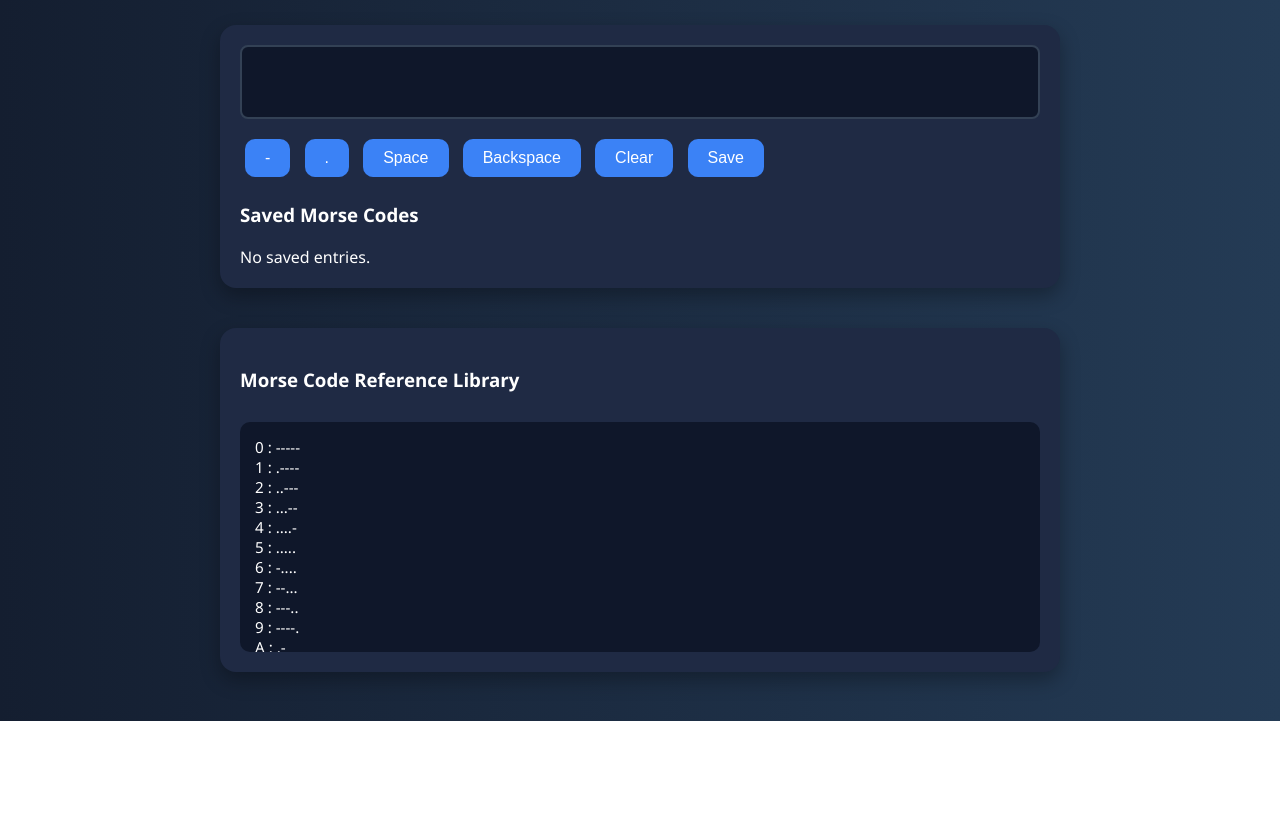
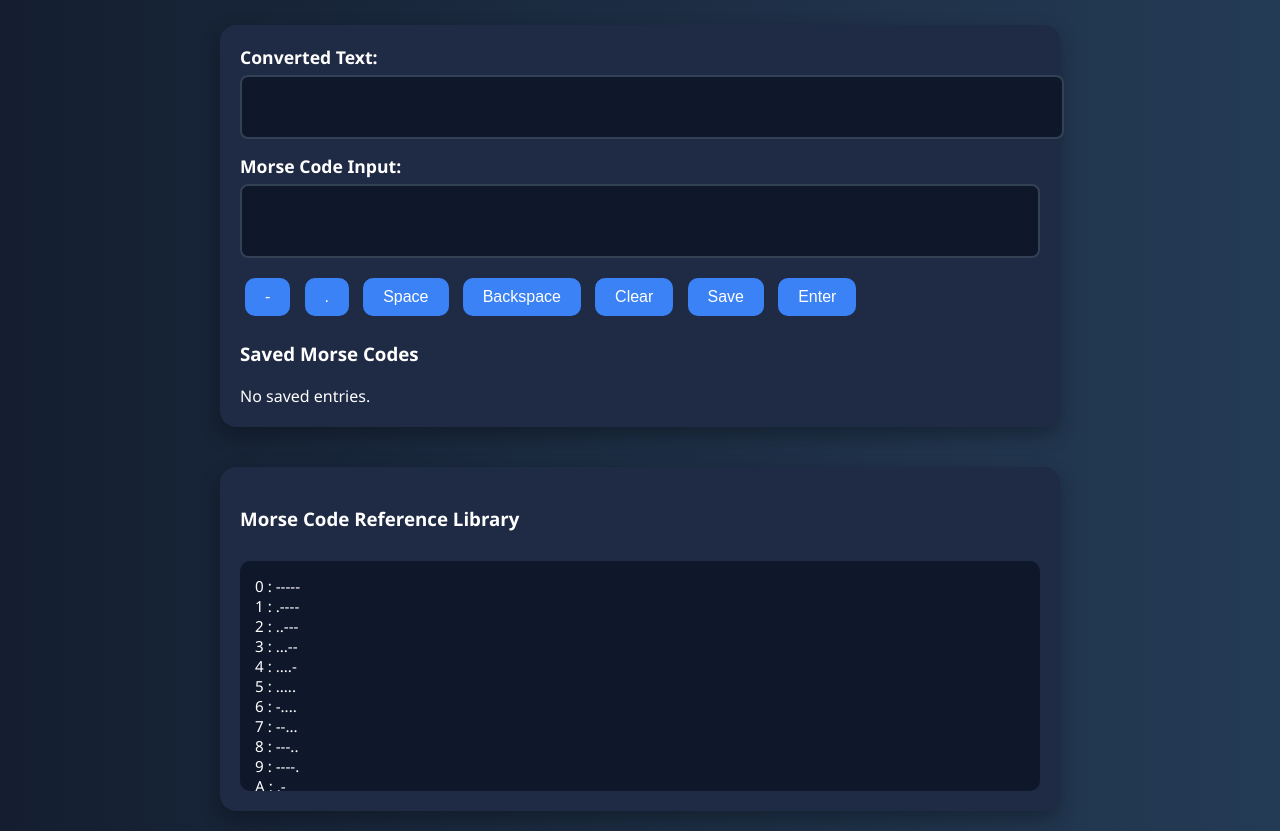
Before and after one commit to devia28/morse-code, a plain HTML site: page index.html in a window 1280 px wide. Shown: the part 79-910 px from the top of the page. Before the commit the page ends 800 px from the top, so only its background shows below. Drawn offline with Linux system fonts and the light colour scheme.

Commit message:
Add files via upload

```diff
--- a/index.html
+++ b/index.html
@@ -3,7 +3,7 @@
 <head>
   <meta charset="UTF-8" />
   <meta name="viewport" content="width=device-width, initial-scale=1" />
-  <title>Morse Code Converter with CRUD</title>
+  <title>Morse Code Converter with Accumulated Output</title>
   <style>
     body {
       font-family: 'Segoe UI', Tahoma, Geneva, Verdana, sans-serif;
@@ -30,6 +30,28 @@
       margin: 20px;
       width: 90%;
       max-width: 800px;
+    }
+
+    label {
+      display: block;
+      margin-bottom: 6px;
+      font-weight: bold;
+      font-size: 1.1rem;
+    }
+
+    #convertedText {
+      width: 100%;
+      font-size: 1.3rem;
+      background-color: #0f172a;
+      color: white;
+      border: 2px solid #334155;
+      border-radius: 8px;
+      padding: 10px;
+      margin-bottom: 15px;
+      min-height: 40px;
+      user-select: text;
+      white-space: pre-wrap;
+      overflow-wrap: break-word;
     }
 
     .output {
@@ -109,9 +131,15 @@
   </style>
 </head>
 <body>
-  <h1>Morse Code Converter with CRUD</h1>
+  <h1>Morse Code Converter with Accumulated Output</h1>
   <div class="container">
+
+    <label for="convertedText">Converted Text:</label>
+    <div id="convertedText" readonly></div>
+
+    <label for="morseOutput">Morse Code Input:</label>
     <div class="output" id="morseOutput" contenteditable="true" spellcheck="false"></div>
+
     <div class="buttons">
       <button onclick="appendSymbol('-')">-</button>
       <button onclick="appendSymbol('.')">.</button>
@@ -119,6 +147,7 @@
       <button onclick="backspace()">Backspace</button>
       <button onclick="clearOutput()">Clear</button>
       <button onclick="saveEntry()">Save</button>
+      <button onclick="convertMorseToText()">Enter</button>
     </div>
 
     <!-- Saved Morse code entries -->
@@ -135,11 +164,12 @@
 
   <script>
     const morseOutput = document.getElementById("morseOutput");
+    const convertedTextDiv = document.getElementById("convertedText");
     const entriesContainer = document.getElementById("entriesContainer");
 
-    // In-memory storage for entries (could be enhanced to localStorage)
+    // In-memory storage for entries
     let savedEntries = [];
-    let editIndex = null; // Track which entry is being edited
+    let editIndex = null;
 
     function appendSymbol(symbol) {
       morseOutput.textContent += symbol;
@@ -151,32 +181,27 @@
 
     function clearOutput() {
       morseOutput.textContent = "";
+      convertedTextDiv.textContent = "";
     }
 
-    // CRUD Methods
-
-    // Create or Update
+    // Create or Update saved entries
     function saveEntry() {
       const text = morseOutput.textContent.trim();
       if (!text) {
         alert("Please enter some Morse code to save.");
         return;
       }
-
       if (editIndex !== null) {
-        // Update existing entry
         savedEntries[editIndex] = text;
         editIndex = null;
       } else {
-        // Create new entry
         savedEntries.push(text);
       }
-
       morseOutput.textContent = "";
       renderEntries();
     }
 
-    // Read & Render
+    // Render saved entries list
     function renderEntries() {
       entriesContainer.innerHTML = "";
       if (savedEntries.length === 0) {
@@ -190,7 +215,6 @@
         const textDiv = document.createElement("div");
         textDiv.classList.add("saved-text");
         textDiv.textContent = entry;
-        // Clicking text loads it back into output for editing convenience
         textDiv.onclick = () => {
           morseOutput.textContent = entry;
           editIndex = index;
@@ -199,7 +223,6 @@
         const btnsDiv = document.createElement("div");
         btnsDiv.classList.add("saved-buttons");
 
-        // Edit button (same as clicking text, but more explicit)
         const editBtn = document.createElement("button");
         editBtn.textContent = "Edit";
         editBtn.classList.add("edit-btn");
@@ -208,7 +231,6 @@
           editIndex = index;
         };
 
-        // Delete button
         const deleteBtn = document.createElement("button");
         deleteBtn.textContent = "Delete";
         deleteBtn.onclick = () => {
@@ -230,7 +252,7 @@
       });
     }
 
-    // Initialize Morse library display
+    // Morse code reference library
     const morseLibrary = {
       A: ".-", B: "-...", C: "-.-.", D: "-..", E: ".",
       F: "..-.", G: "--.", H: "....", I: "..", J: ".---",
@@ -243,6 +265,7 @@
       8: "---..", 9: "----."
     };
 
+    // Initialize Morse library display
     const morseLibDiv = document.getElementById("morseLib");
     for (const [letter, code] of Object.entries(morseLibrary)) {
       const div = document.createElement("div");
@@ -250,6 +273,40 @@
       morseLibDiv.appendChild(div);
     }
 
+    // Convert Morse code to text and append to convertedTextDiv
+    function convertMorseToText() {
+      const morseText = morseOutput.textContent.trim();
+      if (!morseText) {
+        alert("Please enter Morse code to convert.");
+        return;
+      }
+
+      // Morse code words separated by 3 spaces; letters separated by 1 space
+      const morseWords = morseText.split('   ');
+
+      // Reverse map for Morse code to char
+      const morseToChar = {};
+      for (const [char, code] of Object.entries(morseLibrary)) {
+        morseToChar[code] = char;
+      }
+
+      const result = morseWords.map(word =>
+        word.split(' ').map(letterCode =>
+          morseToChar[letterCode] || '?'
+        ).join('')
+      ).join(' ');
+
+      // Append result to convertedTextDiv with a space separator if not empty
+      if (convertedTextDiv.textContent) {
+        convertedTextDiv.textContent += ' ' + result;
+      } else {
+        convertedTextDiv.textContent = result;
+      }
+
+      // Clear morse output after converting
+      morseOutput.textContent = "";
+    }
+
     // Render saved entries on load
     renderEntries();
   </script>
```
